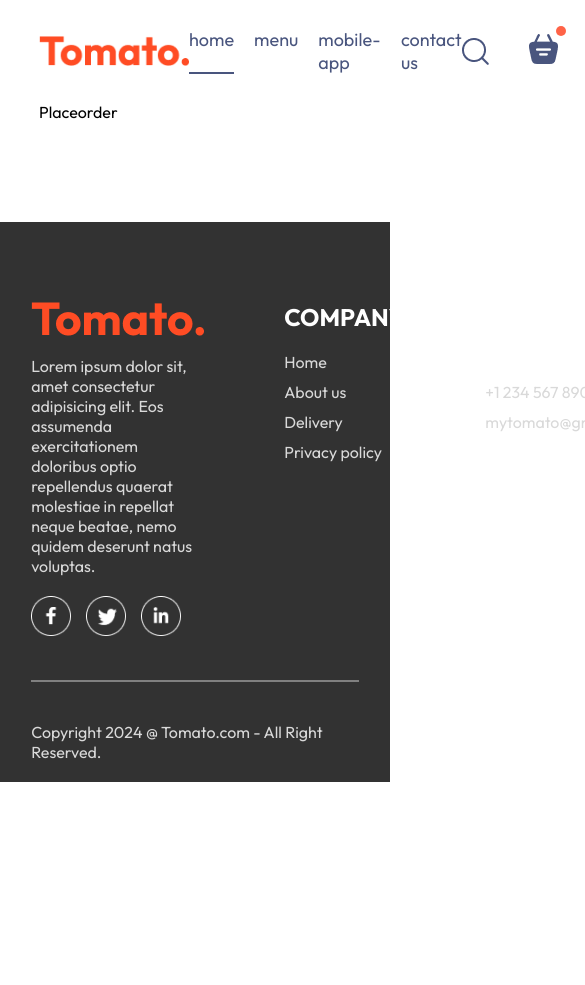
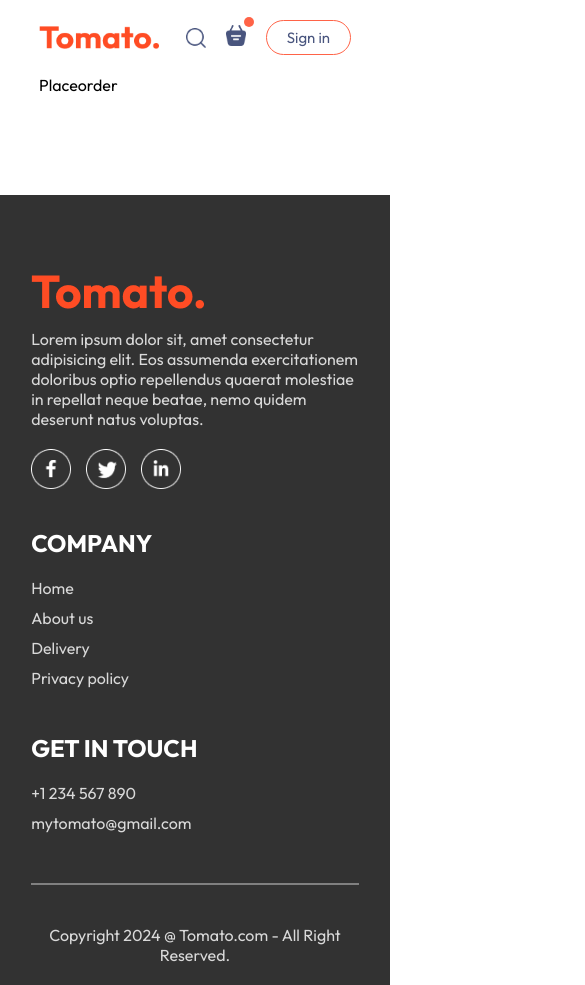
Before and after one commit to NaufalAssyafiqF/masako-frontend, a React (Vite) app: page /order in a window 390 px wide. Shown: the top 985 px of the page, 585 px wide, since content can reach past the window. Before the commit the page ends 844 px from the top, so only its background shows below. Built offline with nearby package versions, Linux system fonts and the light colour scheme.

Commit message:
add responsive css

```diff
--- a/src/components/ExploreMenu/exploremenu.css
+++ b/src/components/ExploreMenu/exploremenu.css
@@ -55,3 +55,10 @@
     border: 4px solid tomato;
     padding: 4px;
 }
+
+@media (max-width: 1050px) {
+    .explore-menu-text {
+        max-width: 100%;
+        font-size: 14px;
+    }
+}
--- a/src/components/Footer/footer.css
+++ b/src/components/Footer/footer.css
@@ -46,3 +46,15 @@
     background-color: grey;
     border: none;
 }
+
+@media (max-width: 750px) {
+    .footer-contents {
+        display: flex;
+        flex-direction: column;
+        gap: 35px;
+    }
+
+    .footer-copyright {
+        text-align: center;
+    }
+}
--- a/src/components/Header/header.css
+++ b/src/components/Header/header.css
@@ -38,3 +38,25 @@
     font-size: max(1vw,13px);
     border-radius: 50px;
 }
+
+@media (max-width: 1050px) {
+
+  .header-contents {
+    max-width: 45%;
+  }
+}
+
+@media (max-width: 750px) {
+
+  .header-contents {
+    max-width: 65%;
+  }
+
+  .header-contents p {
+    display: none;
+  }
+
+  .header-contents button {
+    padding: 2vw 4vw;
+  }
+}
--- a/src/components/Navbar/navbar.css
+++ b/src/components/Navbar/navbar.css
@@ -60,3 +60,56 @@
   top: -8px;
   right: -8px;
 }
+
+@media (max-width: 1050px) {
+  .navbar .logo {
+    width: 140px;
+  }
+
+  .navbar-menu {
+    gap: 20px;
+    font-size: 17px;
+  }
+
+  .navbar-right {
+    gap: 30px;
+  }
+
+  .navbar-right img {
+    width: 22px;
+  }
+
+  .navbar-right button {
+    padding: 8px 20px;
+  }
+}
+
+@media (max-width: 900px) {
+  .navbar .logo {
+    width: 120px;
+  }
+
+  .navbar-menu {
+    gap: 15px;
+    font-size: 16px;
+  }
+
+  .navbar-right {
+    gap: 20px;
+  }
+
+  .navbar-right img {
+    width: 20px;
+  }
+
+  .navbar-right button {
+    padding: 7px 20px;
+    font-size: 15px;
+  }
+}
+
+@media (max-width: 750px) {
+  .navbar-menu {
+    display: none;
+  }
+}
```
